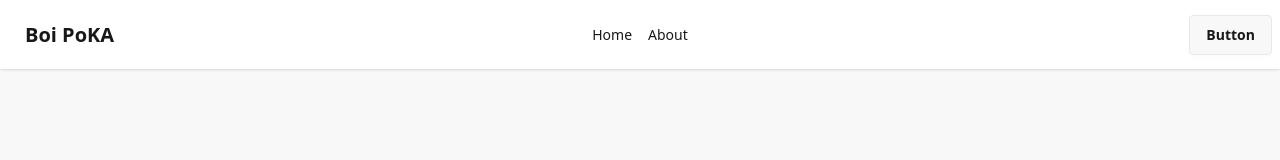
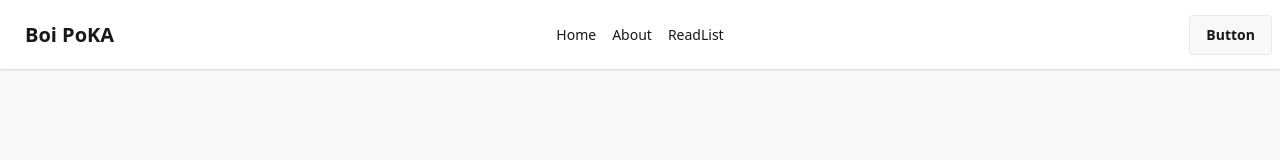
Before and after one commit to akib-naimul/boi-poka-website, a React (Vite) app: page / in a window 1280 px wide. Shown: the top 160 px of the page. Built offline with nearby package versions, Linux system fonts and the light colour scheme.

Commit message:
Read Book list functionality added

```diff
--- a/package.json
+++ b/package.json
@@ -15,6 +15,8 @@
     "react-dom": "^19.1.1",
     "react-icons": "^5.5.0",
     "react-router": "^7.9.3",
+    "react-router-dom": "^7.9.3",
+    "react-tabs": "^6.1.0",
     "tailwindcss": "^4.1.14"
   },
   "devDependencies": {
--- a/src/Components/Header/Navbar.jsx
+++ b/src/Components/Header/Navbar.jsx
@@ -5,6 +5,7 @@ const Navbar = () => {
     const links =  <>
       <NavLink to={"/"}><li className='m-2'>Home</li></NavLink>
       <NavLink to={"/about"}><li className='m-2'>About</li></NavLink>
+      <NavLink to={"readList"}><li className='m-2'>ReadList</li></NavLink>
     </>
     return (
         <div className="navbar bg-base-100 shadow-sm">
--- /dev/null
+++ b/src/Pages/ReadList/ReadList.jsx
@@ -0,0 +1,52 @@
+import React, { useEffect, useState } from 'react';
+// import { useLoaderData } from 'react-router';
+import { useLoaderData} from 'react-router-dom';
+import { Tab, Tabs, TabList, TabPanel } from 'react-tabs';
+import 'react-tabs/style/react-tabs.css';
+import Book from '../Book/Book';
+import { getStoredBook } from '../../assets/Utility/AddtoDB';
+
+
+
+const ReadList = () => {
+
+    const [readList, setReadList] = useState([])
+
+    const data = useLoaderData();
+    // console.log(data);
+
+    useEffect(()=>{
+        const storedBooksData = getStoredBook();
+        const convertedStoredBook = storedBooksData.map(id => parseInt(id));
+        const myReadList = data.filter(book => convertedStoredBook.includes(book.bookId));
+        // console.log(myReadList)
+        setReadList(myReadList);
+
+
+
+    },[])
+
+
+    return (
+        <div>
+            <Tabs>
+                <TabList>
+                    <Tab>Read Book List</Tab>
+                    <Tab>My Wish List</Tab>
+                </TabList>
+
+                <TabPanel>
+                    <h2>Book Read {readList.length} </h2>
+                    {
+                        readList.map(rbook => <Book key={rbook.bookId} singleBook={rbook}></Book> )
+                    }
+                </TabPanel>
+                <TabPanel>
+                    <h2>My Wish List</h2>
+                </TabPanel>
+            </Tabs>
+        </div>
+    );
+};
+
+export default ReadList;
--- a/src/Routes/Routes.jsx
+++ b/src/Routes/Routes.jsx
@@ -6,6 +6,7 @@ import ErrorPage from '../Pages/ErrorPage/ErrorPage';
 import Home from '../Pages/Home/Home';
 import About from '../Pages/About/About';
 import BookDetails from '../Pages/BookDetails/BookDetails';
+import ReadList from '../Pages/ReadList/ReadList';
 
 
 export const router = createBrowserRouter([
@@ -25,6 +26,11 @@ export const router = createBrowserRouter([
             Component: About,
         },
         {
+            path: "readList",
+            loader: ()=> fetch("/booksData.json"),
+            Component:ReadList,
+        },
+        {
             path:"/bookDetails/:bookId",
             loader: ()=> fetch("/booksData.json"),
             Component: BookDetails,
```
Also changed, not shown: 2 other files (tests, documents, lock files or other folders).
